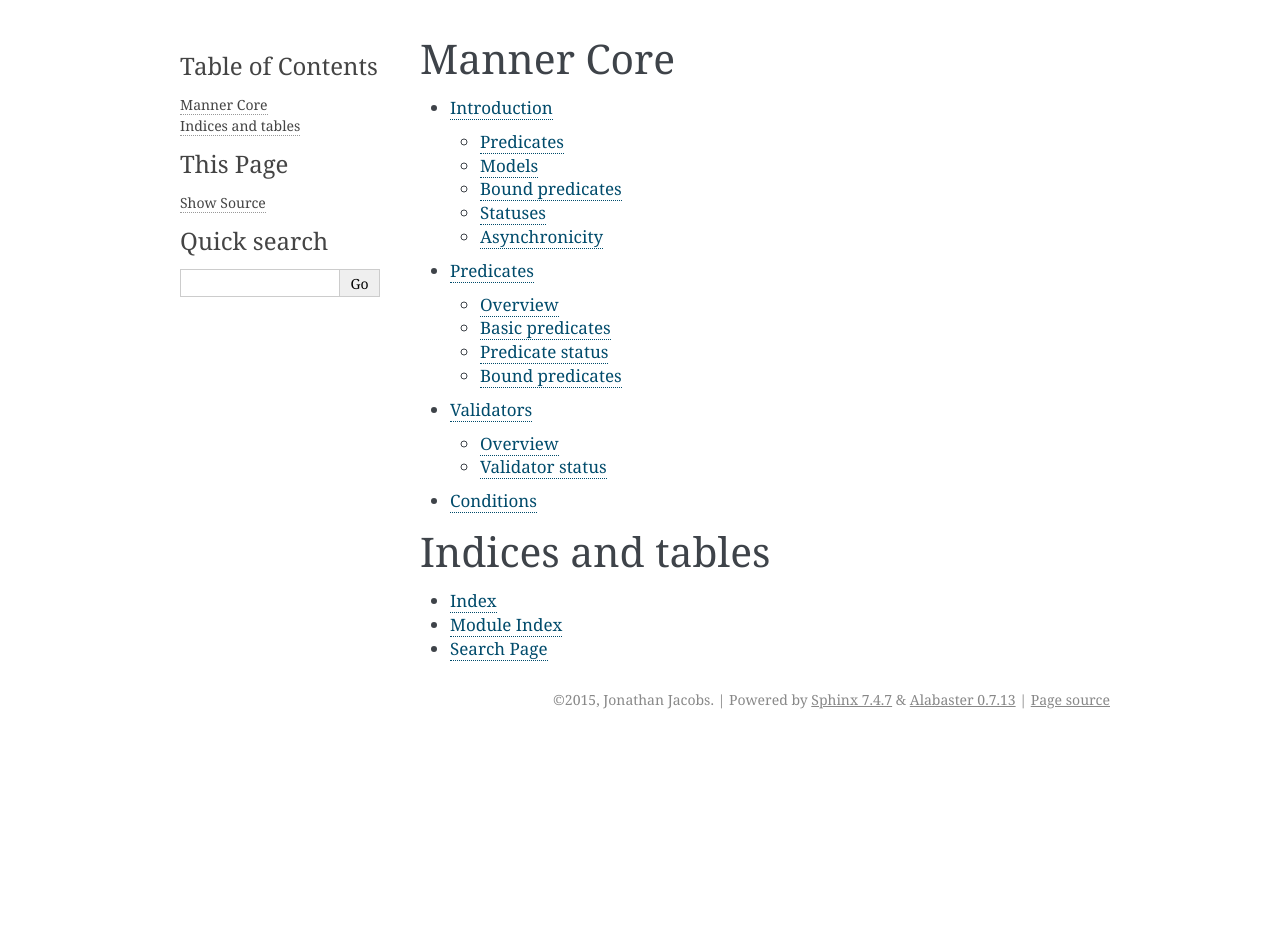
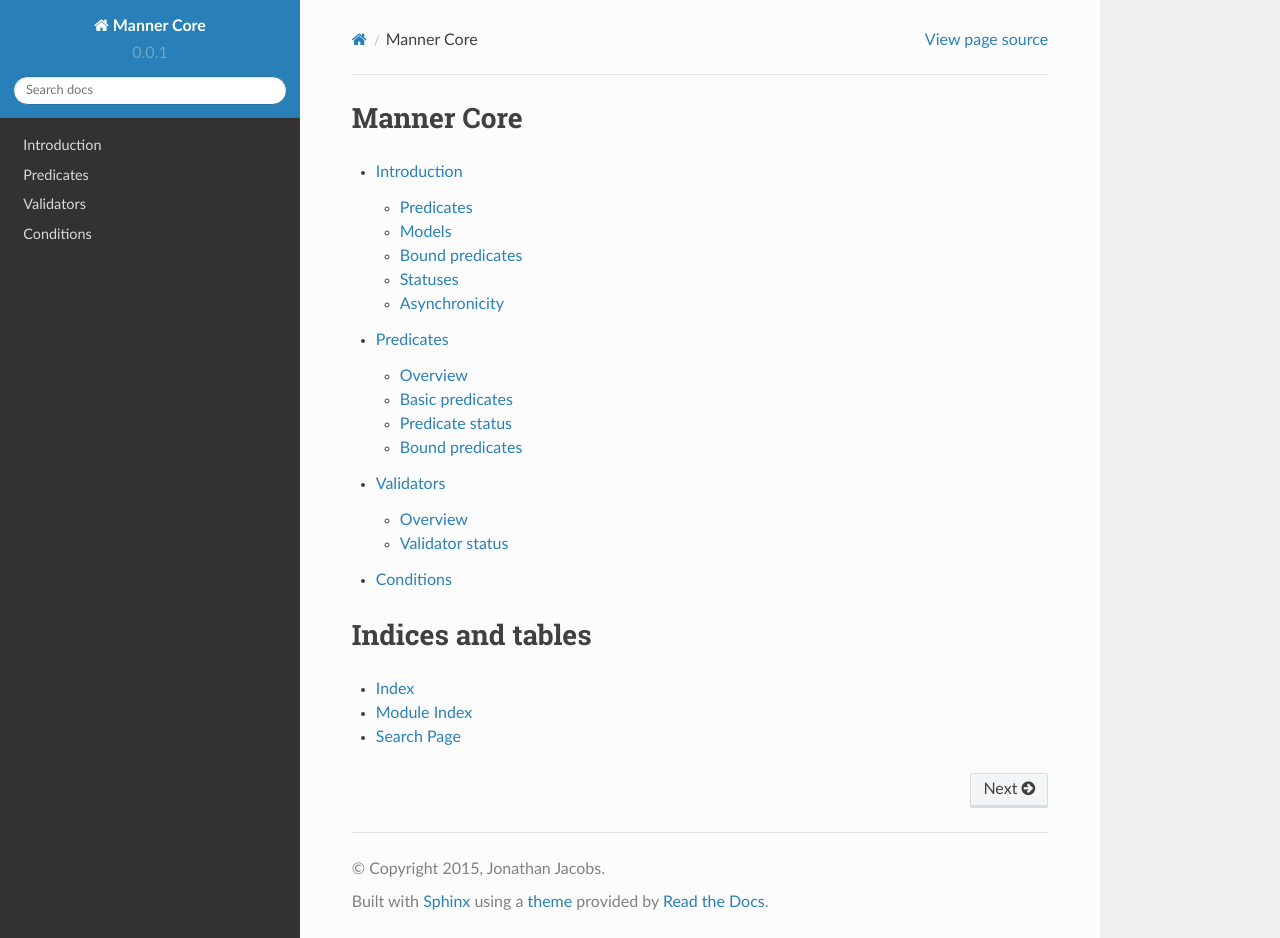
Before and after one commit to jonathanj/manner, a Sphinx documentation site: the page built from docs/index.rst, in a window 1280 px wide and 938 px high. Built offline with Sphinx 7.4.7 and the Read the Docs theme 2.0.0, drawn with Linux system fonts in a browser that asks for light colours.

Commit message:
Update Sphinx conf.py

```diff
--- a/docs/conf.py
+++ b/docs/conf.py
@@ -14,7 +14,7 @@
 
 import sys
 import os
-import shlex
+import sphinx_rtd_theme
 
 # If extensions (or modules to document with autodoc) are in another directory,
 # add these directories to sys.path here. If the directory is relative to the
@@ -108,7 +108,8 @@
 
 # The theme to use for HTML and HTML Help pages.  See the documentation for
 # a list of builtin themes.
-html_theme = 'alabaster'
+#html_theme = 'alabaster'
+html_theme = 'sphinx_rtd_theme'
 
 # Theme options are theme-specific and customize the look and feel of a theme
 # further.  For a list of options available for each theme, see the
@@ -117,6 +118,7 @@
 
 # Add any paths that contain custom themes here, relative to this directory.
 #html_theme_path = []
+html_theme_path = [sphinx_rtd_theme.get_html_theme_path()]
 
 # The name for this set of Sphinx documents.  If None, it defaults to
 # "<project> v<release> documentation".
```
